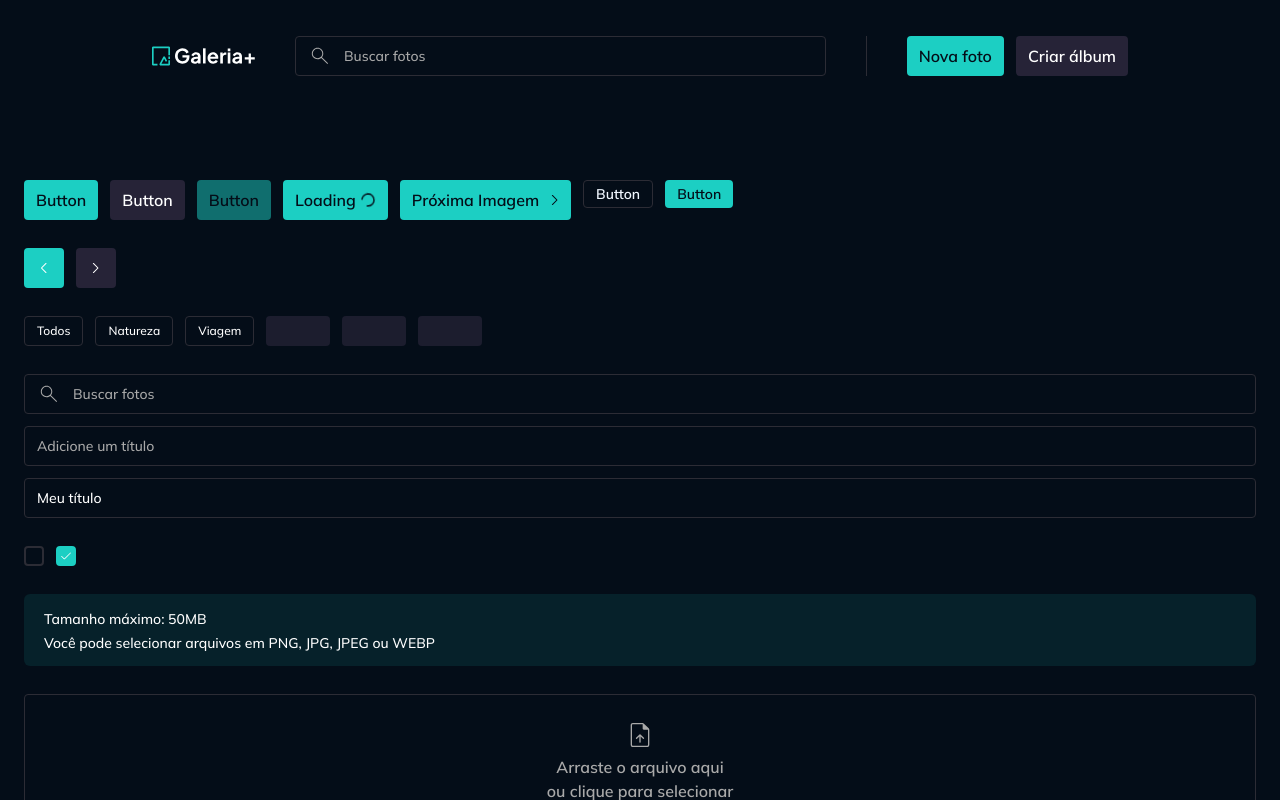
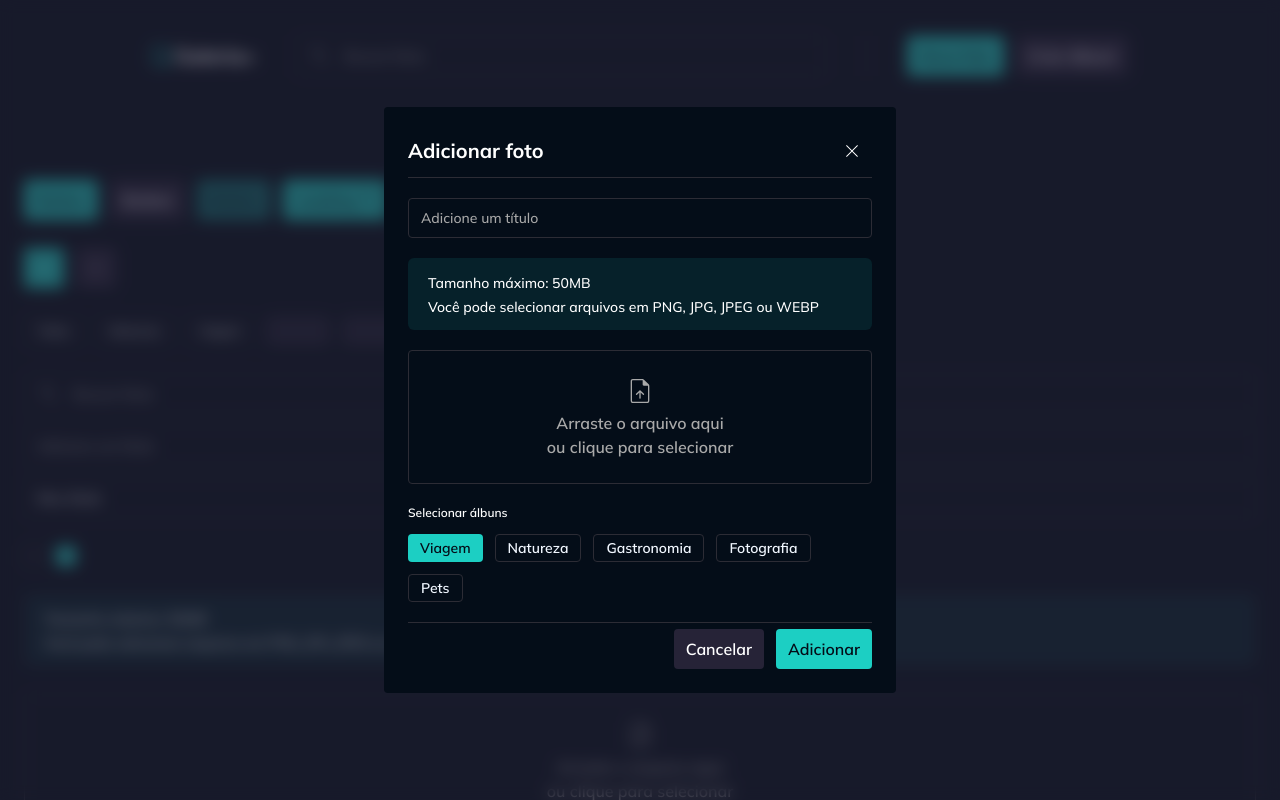
Before and after one commit to guscsales/gallery-plus, a React (Vite) app: page /componentes in a window 1280 px wide. Both pictures are taken after a click on the button "Nova foto". Shown: the top 800 px of the page. Built offline with nearby package versions, Linux system fonts and the light colour scheme.

Commit message:
create mocks for dialogs

```diff
--- a/src/components/card.tsx
+++ b/src/components/card.tsx
@@ -13,6 +13,7 @@ export const cardVariants = tv({
 		size: {
 			none: "",
 			md: "p-3",
+			lg: "p-6",
 		},
 	},
 	defaultVariants: {
--- a/src/components/dialog.tsx
+++ b/src/components/dialog.tsx
@@ -55,7 +55,7 @@ export function DialogContent({
 				)}
 				{...props}
 			>
-				<Card size="md" variant="primary">
+				<Card size="lg" variant="primary">
 					{children}
 				</Card>
 			</DialogPrimitive.Content>
--- a/src/components/input-checkbox.tsx
+++ b/src/components/input-checkbox.tsx
@@ -25,6 +25,7 @@ export const inputCheckboxVariants = tv({
         `,
 		},
 		size: {
+			sm: "w-3 h-3 rounded-sm",
 			md: "w-5 h-5 rounded-sm",
 		},
 		disabled: {
@@ -46,6 +47,7 @@ export const inputCheckboxIconVariants = tv({
     `,
 	variants: {
 		size: {
+			sm: "w-3 h-3 left-px",
 			md: "w-4 h-4 left-0.5",
 		},
 	},
--- /dev/null
+++ b/src/core-components/album-new-dialog.tsx
@@ -0,0 +1,78 @@
+import {useForm} from "react-hook-form";
+import Button from "../components/button";
+import {
+	Dialog,
+	DialogBody,
+	DialogClose,
+	DialogContent,
+	DialogFooter,
+	DialogHeader,
+	DialogTrigger,
+} from "../components/dialog";
+import InputText from "../components/input-text";
+import Text from "../components/text";
+import PhotoImage from "./photo-image";
+import SelectCheckboxIllustration from "../assets/images/select-checkbox.svg?react";
+
+interface PhotoNewDialogProps {
+	trigger: React.ReactNode;
+}
+
+export default function PhotoNewDialog({trigger}: PhotoNewDialogProps) {
+	const form = useForm();
+
+	return (
+		<Dialog>
+			<DialogTrigger asChild>{trigger}</DialogTrigger>
+			<DialogContent>
+				<DialogHeader>Criar álbum</DialogHeader>
+				<DialogBody>
+					<form className="flex flex-col gap-5">
+						<InputText
+							placeholder="Adicione um título"
+							{...form.register("title")}
+						/>
+
+						<div className="flex flex-col gap-3">
+							<Text variant="label-small">Fotos cadastradas</Text>
+							<div className="flex flex-wrap gap-3">
+								<PhotoImage
+									imageId="/images/wide-tree.png"
+									title="Foto 1"
+									className="w-[5.25rem] rounded"
+									imageClassName="h-[5.25rem]"
+									selectable
+									onSelect={(selected) => {
+										console.log("selected", selected);
+									}}
+								/>
+								<PhotoImage
+									imageId="/images/wide-tree.png"
+									title="Foto 1"
+									className="w-[5.25rem] rounded"
+									imageClassName="h-[5.25rem]"
+									selectable
+									onSelect={(selected) => {
+										console.log("selected", selected);
+									}}
+								/>
+								<div className="w-full flex flex-col justify-center items-center gap-3">
+									<SelectCheckboxIllustration />
+									<Text variant="paragraph-medium" className="text-center">
+										Nenhuma foto disponível para seleção
+									</Text>
+								</div>
+							</div>
+						</div>
+					</form>
+				</DialogBody>
+				<DialogFooter>
+					<DialogClose>
+						<Button variant="secondary">Cancelar</Button>
+					</DialogClose>
+					<Button>Criar</Button>
+				</DialogFooter>
+			</DialogContent>
+		</Dialog>
+	);
+}
--- a/src/core-components/header.tsx
+++ b/src/core-components/header.tsx
@@ -6,6 +6,8 @@ import Divider from "../components/divider";
 import Button from "../components/button";
 import cx from "classnames";
 import {Link} from "react-router";
+import PhotoNewDialog from "./photo-new-dialog";
+import AlbumNewDialog from "./album-new-dialog";
 
 interface HeaderProps extends React.ComponentProps<"div"> {}
 
@@ -26,8 +28,10 @@ export default function Header({className, ...props}: HeaderProps) {
 			/>
 			<Divider orientation="vertical" className="h-10" />
 			<div className="flex items-center gap-3">
-				<Button>Nova foto</Button>
-				<Button variant="secondary">Criar álbum</Button>
+				<PhotoNewDialog trigger={<Button>Nova foto</Button>} />
+				<AlbumNewDialog
+					trigger={<Button variant="secondary">Criar álbum</Button>}
+				/>
 			</div>
 		</Container>
 	);
--- a/src/core-components/photo-image.tsx
+++ b/src/core-components/photo-image.tsx
@@ -1,9 +1,31 @@
-import cx from "classnames";
+import {tv} from "tailwind-variants";
+import InputCheckbox from "../components/input-checkbox";
+import React from "react";
 
-interface PhotoImageProps extends React.ComponentProps<"img"> {
+export const photoImageVariants = tv({
+	base: "rounded-lg overflow-hidden",
+	variants: {
+		selectable: {
+			true: "cursor-pointer relative",
+		},
+		selected: {
+			true: "outline-2 outline-accent-brand",
+		},
+	},
+});
+
+export const photoImageImageVariants = tv({
+	base: "w-full object-cover",
+});
+
+interface PhotoImageProps
+	extends Omit<React.ComponentProps<"div">, "onSelect"> {
 	imageId: string;
 	title: string;
 	imageClassName?: string;
+	selectable?: boolean;
+	selected?: boolean;
+	onSelect?: (selected: boolean) => void;
 }
 
 export default function PhotoImage({
@@ -11,14 +33,40 @@ export default function PhotoImage({
 	title,
 	imageClassName,
 	className,
+	selectable,
+	selected,
+	onSelect,
 	...props
 }: PhotoImageProps) {
+	const [isSelected, setIsSelected] = React.useState(selected);
+
+	function handleSelect() {
+		const newValue = !isSelected;
+		setIsSelected(newValue);
+		onSelect?.(newValue);
+	}
+
 	return (
-		<div className={cx("rounded-lg overflow-hidden", className)} {...props}>
+		<div
+			className={photoImageVariants({
+				className,
+				selectable,
+				selected: isSelected,
+			})}
+			onClick={selectable ? handleSelect : undefined}
+			{...props}
+		>
+			{selectable && (
+				<InputCheckbox
+					size="sm"
+					checked={isSelected}
+					className="absolute top-1 left-1"
+				/>
+			)}
 			<img
 				src={imageId}
 				alt={title}
-				className={cx("w-full object-cover", imageClassName)}
+				className={photoImageImageVariants({className: imageClassName})}
 			/>
 		</div>
 	);
--- /dev/null
+++ b/src/core-components/photo-new-dialog.tsx
@@ -0,0 +1,87 @@
+import {useForm} from "react-hook-form";
+import Alert from "../components/alert";
+import Button from "../components/button";
+import {
+	Dialog,
+	DialogBody,
+	DialogClose,
+	DialogContent,
+	DialogFooter,
+	DialogHeader,
+	DialogTrigger,
+} from "../components/dialog";
+import InputSingleFile from "../components/input-single-file";
+import InputText from "../components/input-text";
+import Text from "../components/text";
+
+interface PhotoNewDialogProps {
+	trigger: React.ReactNode;
+}
+
+export default function PhotoNewDialog({trigger}: PhotoNewDialogProps) {
+	const form = useForm();
+	const file = form.watch("file");
+	const filePreview = file?.[0] ? URL.createObjectURL(file[0]) : undefined;
+
+	return (
+		<Dialog>
+			<DialogTrigger asChild>{trigger}</DialogTrigger>
+			<DialogContent>
+				<DialogHeader>Adicionar foto</DialogHeader>
+				<DialogBody>
+					<form className="flex flex-col gap-5">
+						<InputText
+							placeholder="Adicione um título"
+							{...form.register("title")}
+						/>
+
+						<Alert>
+							Tamanho máximo: 50MB
+							<br />
+							Você pode selecionar arquivos em PNG, JPG, JPEG ou WEBP
+						</Alert>
+
+						<InputSingleFile
+							form={form}
+							allowedExtensions={["png", "jpg", "jpeg", "webp"]}
+							maxFileSizeInMB={50}
+							replaceBy={
+								<div className="flex flex-col items-center justify-center">
+									<img src={filePreview} alt="File preview" />
+								</div>
+							}
+							{...form.register("file")}
+						/>
+
+						<div className="flex flex-col gap-3">
+							<Text variant="label-small">Selecionar álbuns</Text>
+							<div className="flex flex-wrap gap-3">
+								<Button variant="primary" size="sm">
+									Viagem
+								</Button>
+								<Button variant="ghost" size="sm">
+									Natureza
+								</Button>
+								<Button variant="ghost" size="sm">
+									Gastronomia
+								</Button>
+								<Button variant="ghost" size="sm">
+									Fotografia
+								</Button>
+								<Button variant="ghost" size="sm">
+									Pets
+								</Button>
+							</div>
+						</div>
+					</form>
+				</DialogBody>
+				<DialogFooter>
+					<DialogClose>
+						<Button variant="secondary">Cancelar</Button>
+					</DialogClose>
+					<Button>Adicionar</Button>
+				</DialogFooter>
+			</DialogContent>
+		</Dialog>
+	);
+}
```
